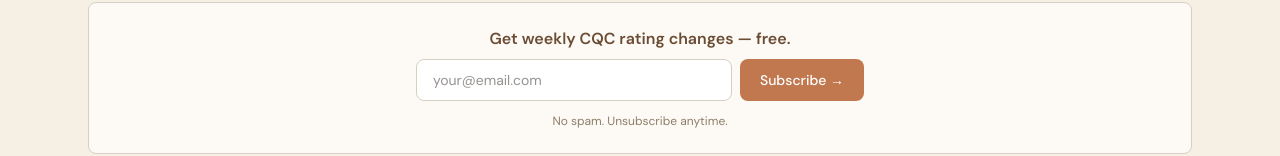
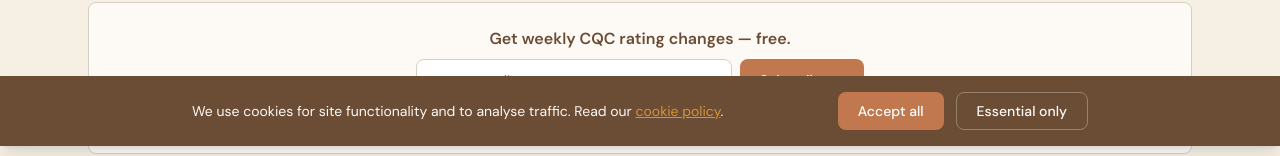
Before and after one commit to sapopo93/caregist, a Next.js app in the folder frontend/: page / in a window 1280 px wide. Shown: the part 654-810 px from the top of the page. Built offline with nearby package versions, Linux system fonts and the light colour scheme; no server answers.

Commit message:
Add GDPR cookie consent banner
Fixed bottom bar with Accept All / Essential Only options.
Persists choice in localStorage. Links to /cookies policy page.
Hidden on print.

Co-Authored-By: Claude Opus 4.6 (1M context) <noreply@anthropic.com>

```diff
--- a/frontend/app/layout.tsx
+++ b/frontend/app/layout.tsx
@@ -3,6 +3,7 @@ import "./globals.css";
 import Link from "next/link";
 import CompareBar from "@/components/CompareBar";
 import AuthNav from "@/components/AuthNav";
+import CookieConsent from "@/components/CookieConsent";
 
 export const metadata: Metadata = {
   title: "CareGist — UK Care Provider Directory",
@@ -39,6 +40,7 @@ export default function RootLayout({ children }: { children: React.ReactNode })
         <main className="flex-1">{children}</main>
 
         <CompareBar />
+        <CookieConsent />
 
         <footer className="bg-charcoal text-stone px-6 py-8 text-sm">
           <div className="max-w-6xl mx-auto">
--- /dev/null
+++ b/frontend/components/CookieConsent.tsx
@@ -0,0 +1,53 @@
+"use client";
+
+import { useState, useEffect } from "react";
+import Link from "next/link";
+
+export default function CookieConsent() {
+  const [visible, setVisible] = useState(false);
+
+  useEffect(() => {
+    const consent = localStorage.getItem("caregist_cookie_consent");
+    if (!consent) setVisible(true);
+  }, []);
+
+  function accept() {
+    localStorage.setItem("caregist_cookie_consent", "accepted");
+    setVisible(false);
+  }
+
+  function decline() {
+    localStorage.setItem("caregist_cookie_consent", "essential_only");
+    setVisible(false);
+  }
+
+  if (!visible) return null;
+
+  return (
+    <div className="fixed bottom-0 left-0 right-0 z-50 bg-bark text-cream px-6 py-4 shadow-lg print:hidden">
+      <div className="max-w-4xl mx-auto flex flex-col sm:flex-row items-start sm:items-center gap-4">
+        <div className="flex-1 text-sm">
+          <p>
+            We use cookies for site functionality and to analyse traffic.
+            Read our{" "}
+            <Link href="/cookies" className="text-amber underline">cookie policy</Link>.
+          </p>
+        </div>
+        <div className="flex gap-3">
+          <button
+            onClick={accept}
+            className="px-5 py-2 bg-clay text-white rounded-lg text-sm font-medium hover:bg-amber transition-colors"
+          >
+            Accept all
+          </button>
+          <button
+            onClick={decline}
+            className="px-5 py-2 border border-cream/30 text-cream rounded-lg text-sm font-medium hover:bg-cream/10 transition-colors"
+          >
+            Essential only
+          </button>
+        </div>
+      </div>
+    </div>
+  );
+}
```
